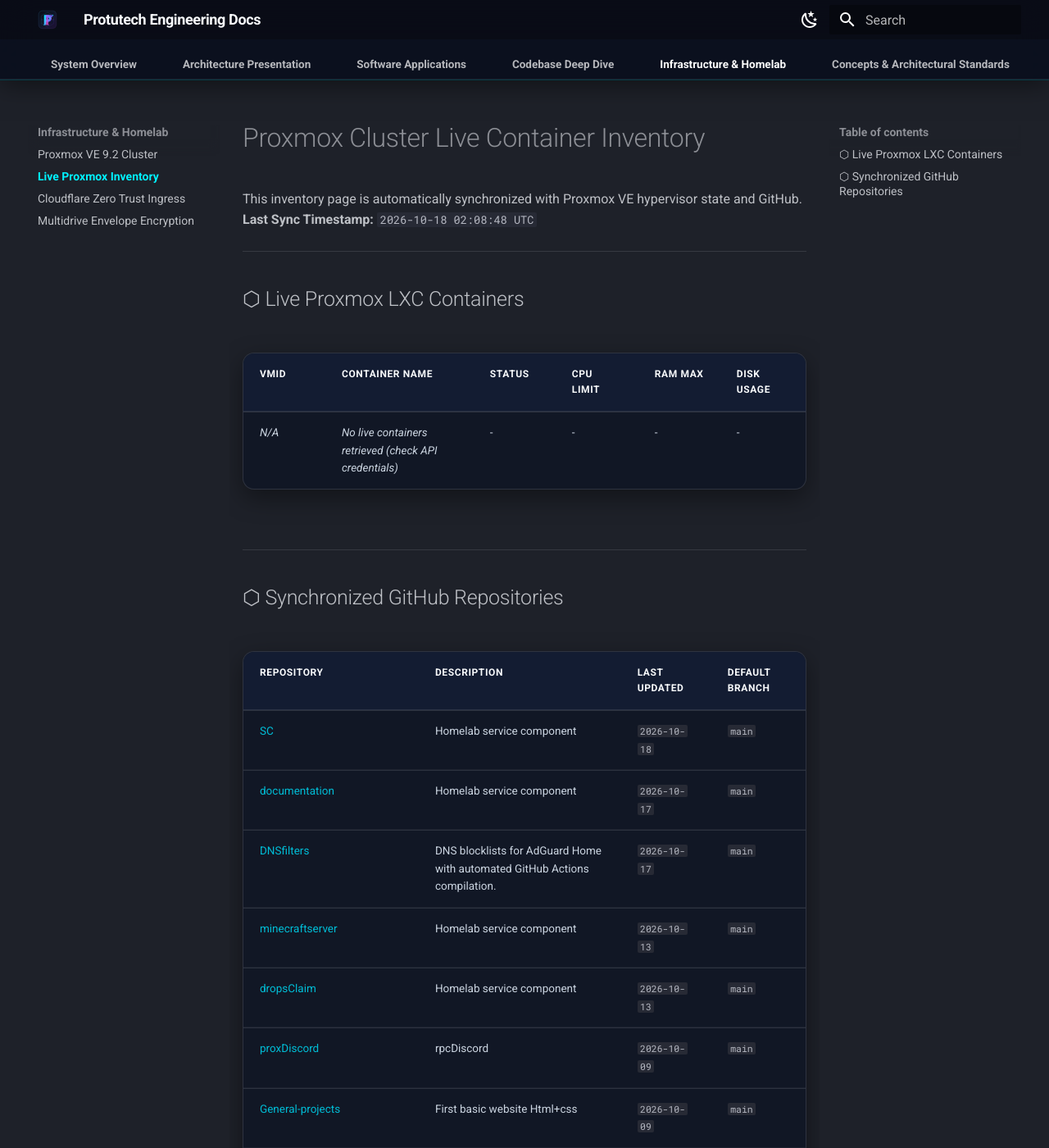
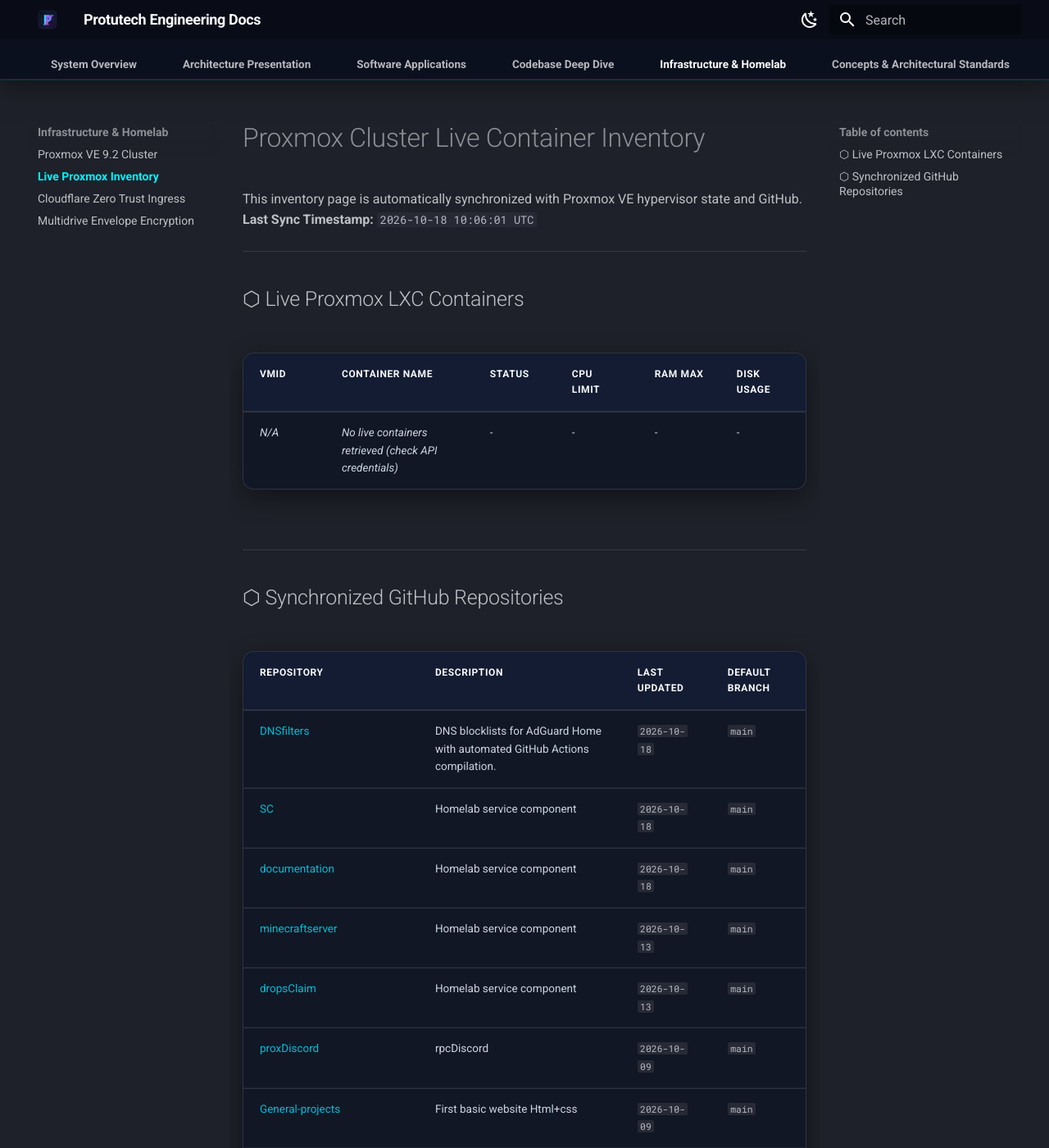
Before and after one commit to IAndrexI/documentation, an MkDocs documentation site: the page built from docs/infra/proxmox-live-inventory.md, in a window 1280 px wide and 1400 px high. Shown: the whole window at 82% size. Built offline with MkDocs 1.6.1 and Material for MkDocs 9.7.7, drawn with Linux system fonts in a browser that asks for light colours.

Commit message:
chore(auto-update): sync live Proxmox containers and GitHub repos [skip ci]

```diff
--- a/docs/infra/proxmox-live-inventory.md
+++ b/docs/infra/proxmox-live-inventory.md
@@ -1,7 +1,7 @@
 # Proxmox Cluster Live Container Inventory
 
 This inventory page is automatically synchronized with Proxmox VE hypervisor state and GitHub.
-**Last Sync Timestamp:** `2026-10-18 02:08:48 UTC`
+**Last Sync Timestamp:** `2026-10-18 10:06:01 UTC`
 
 ---
 
@@ -17,9 +17,9 @@
 
 | Repository | Description | Last Updated | Default Branch |
 | :--- | :--- | :--- | :--- |
+| [DNSfilters](https://github.com/IAndrexI/DNSfilters) | DNS blocklists for AdGuard Home with automated GitHub Actions compilation. | `2026-10-18` | `main` |
 | [SC](https://github.com/IAndrexI/SC) | Homelab service component | `2026-10-18` | `main` |
-| [documentation](https://github.com/IAndrexI/documentation) | Homelab service component | `2026-10-17` | `main` |
-| [DNSfilters](https://github.com/IAndrexI/DNSfilters) | DNS blocklists for AdGuard Home with automated GitHub Actions compilation. | `2026-10-17` | `main` |
+| [documentation](https://github.com/IAndrexI/documentation) | Homelab service component | `2026-10-18` | `main` |
 | [minecraftserver](https://github.com/IAndrexI/minecraftserver) | Homelab service component | `2026-10-13` | `main` |
 | [dropsClaim](https://github.com/IAndrexI/dropsClaim) | Homelab service component | `2026-10-13` | `main` |
 | [proxDiscord](https://github.com/IAndrexI/proxDiscord) | rpcDiscord | `2026-10-09` | `main` |
```
